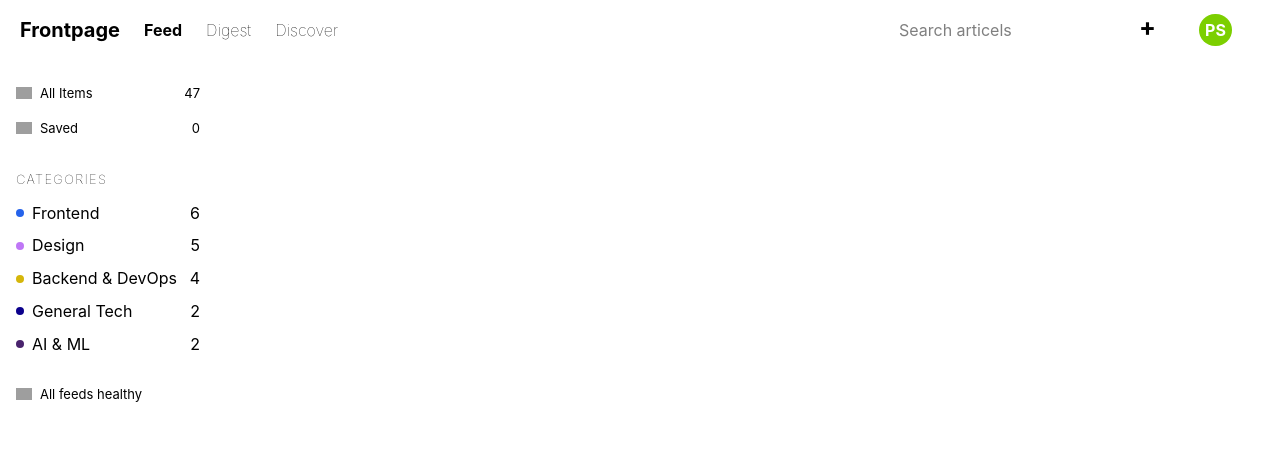
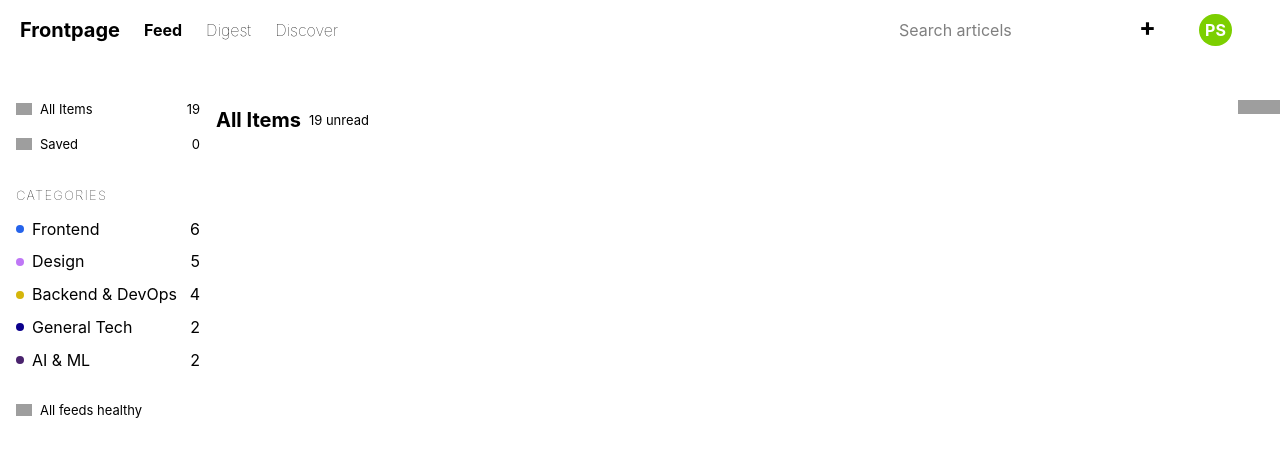
Before and after one commit to PrivDDOS/Angular-feed-reader, an Angular app: page / in a window 1280 px wide. Shown: the top 456 px of the page. Built offline with nearby package versions, Linux system fonts and the light colour scheme; grey boxes are pictures that could not be loaded.

Commit message:
Changing the layout into grid layout and create totalFeed to get the number of all the feed in sample.feeds

```diff
--- a/src/app/app.html
+++ b/src/app/app.html
@@ -7,9 +7,10 @@
 <!-- * * * * * * * to get started with your project! * * * * * * * -->
 <!-- * * * * * * * * * * * * * * * * * * * * * * * * * * * * * * * -->
 
-<main class="w-full min-h-screen flex flex-col">
+<main class="w-full min-h-screen grid grid-cols-8 grid-rows-8">
   <!-- Nav Bar -->
-  <nav class="w-full h-[60px] flex flex-row">
+  <nav class="w-full h-[60px] col-span-8">
+    <div class="w-full h-full flex flex-row">
         <div class="ms-5 flex items-center">
             <p class="h3 text-lg font-bold">Frontpage</p>
         </div>
@@ -45,10 +46,11 @@
                 </div>
             </div>
         </div>
+    </div>
   </nav>
 
   <!-- Side Bar -->
-   <div class="w-50 h-full pt-6 ps-4">
+   <div class="w-50 h-full row-span-7 row-start-2 ps-4">
 
     <div class="flex flex-col">
         <div class="flex flex-row items-center">
@@ -59,7 +61,7 @@
             >
             <p class="text-sm font-normal">All Items</p>
             <div class="ms-auto">
-                <p class="text-sm">47</p>
+                <p class="text-sm">{{ totalFeeds }}</p>
             </div>
         </div>
         <div class="flex flex-row items-center pt-4">
@@ -118,6 +120,26 @@
     </div>
 
    </div>
+
+   <!-- Feed -->
+    <div class="col-span-7 row-span-7 row-start-2 ps-14">
+
+        <!-- Feed info and filter -->
+        <div class="w-full h-[40px] flex flex-row">
+            <div class="flex items-center">
+                <p class="h3 text-lg font-bold">All Items</p>
+                <p class="text-sm ps-2">{{ totalFeeds }} unread</p>
+            </div>
+            <div class="ms-auto">
+                <div class="flex justify-evenly">
+                    <img src="https://cdn-icons-png.flaticon.com/512/4254/4254068.png" alt="normal layout icon" class="w-[14px]">
+                    <img src="https://cdn-icons-png.flaticon.com/512/1250/1250641.png" alt="bento layout icon" class="w-[14px] h-[14px]">
+                    <img src="https://cdn-icons-png.flaticon.com/512/4990/4990567.png" alt="list layout icon" class="w-[14px]">
+                </div>
+            </div>
+        </div>
+
+    </div>
 </main>
 
 <!-- * * * * * * * * * * * * * * * * * * * * * * * * * * * * * * * * -->
--- a/src/app/app.ts
+++ b/src/app/app.ts
@@ -34,4 +34,10 @@ export class App implements OnInit {
     });
   };
 
+  get totalFeeds(): number {
+    return this.categories.reduce(
+      (total, category) => total + category.feeds.length, 0
+    );
+  }
+
 }
```
Lines whose indentation alone changed are shown as unchanged.
